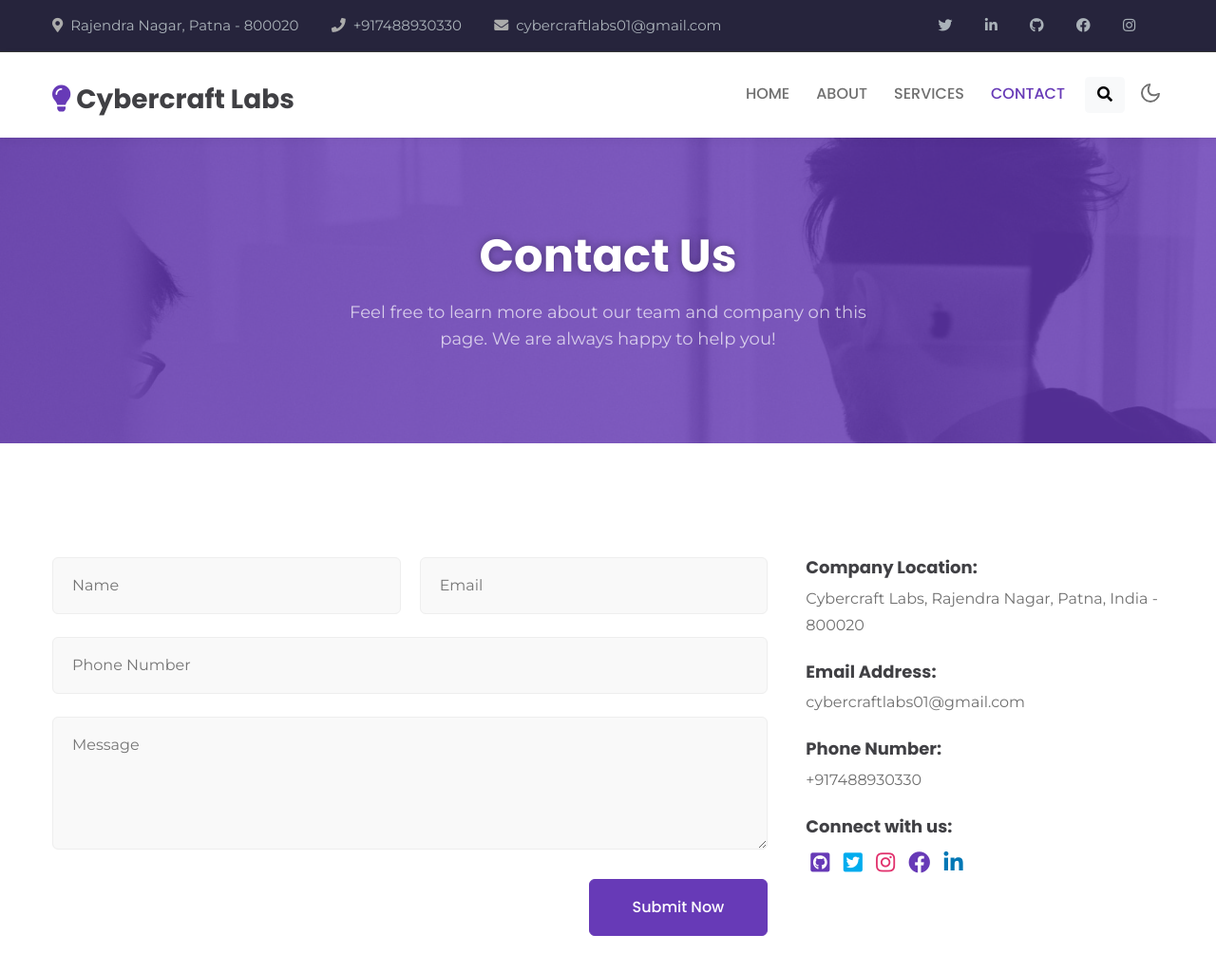
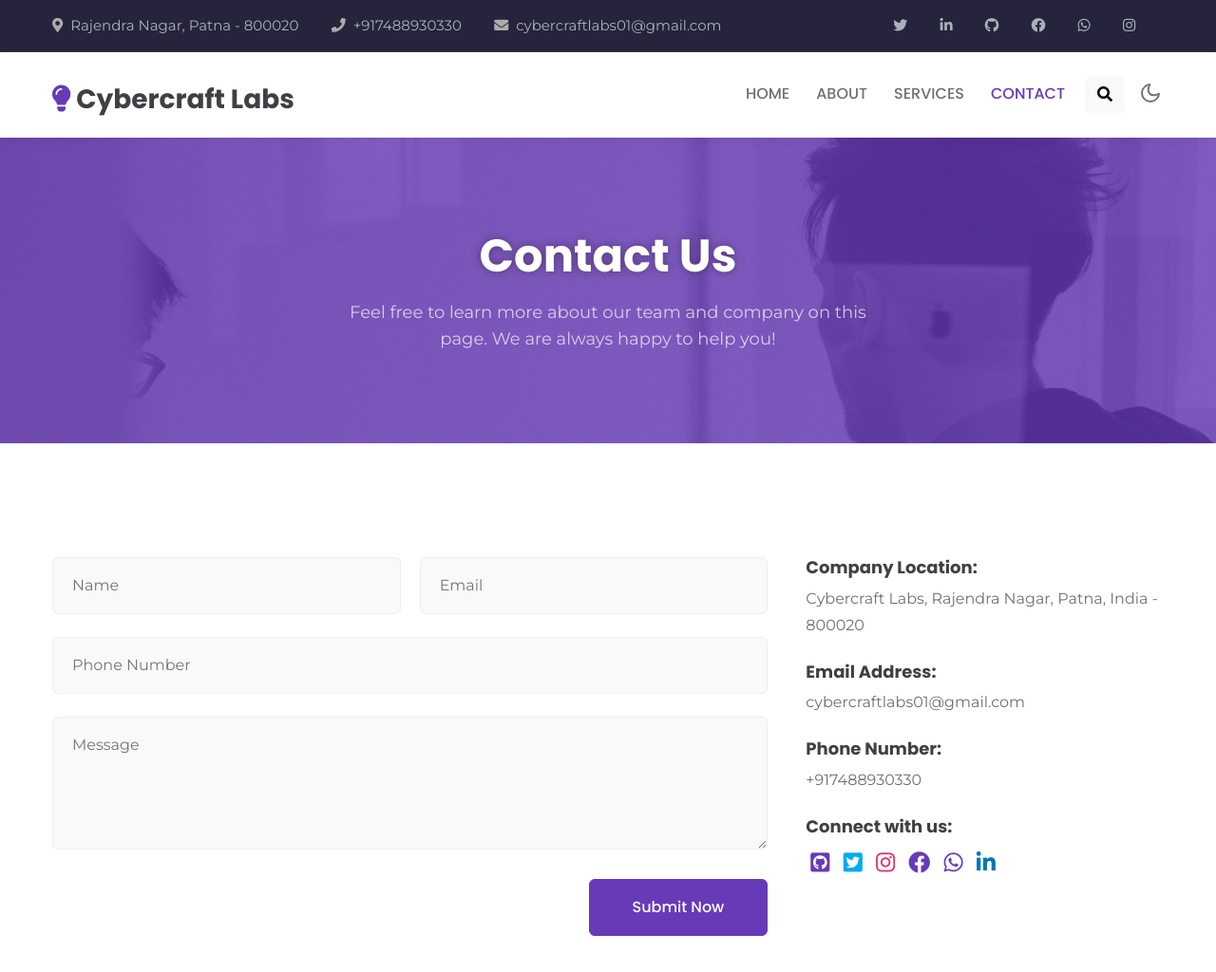
Before and after one commit to cybercraftlabs/cybercraftlabs.github.io, a plain HTML site: page contact.html in a window 1280 px wide. Shown: the top 1024 px of the page at 95% size. Drawn offline with Linux system fonts and the light colour scheme.

Commit message:
Updated whatsapp links

```diff
--- a/contact.html
+++ b/contact.html
@@ -76,6 +76,10 @@
                         <li>
                             <a href="https://facebook.com/cybercraftlabs" target="_blank"><span
                                     class="fab fa-facebook"></span></a>
+                        </li>
+                        <li>
+                            <a href="https://wa.me/+919065205961" target="_blank"><span
+                                    class="fab fa-whatsapp"></span></a>
                         </li>
                         <li class=" mr-0">
                             <a href="https://instagram.com/cybercraftlabs" target="_blank"><span
@@ -236,6 +240,8 @@
                                         class="fab fa-instagram" aria-hidden="true"></span></a>
                                 <a href="https://facebook.com/cybercraftlabs" target="_blank"><span
                                         class="fab fa-facebook" aria-hidden="true"></span></a>
+                                <a href="https://wa.me/+919065205961" target="_blank"><span class="fab fa-whatsapp"
+                                        aria-hidden="true"></span></a>
                                 <a href="https://linkedin.com/company/cybercraftlabs" target="_blank"><span
                                         class="fab fa-linkedin-in" aria-hidden="true"></span></a>
                             </div>
```
Also changed, not shown: about.html (+4 -0 lines), index.html (+4 -0 lines), services.html (+4 -0 lines).
